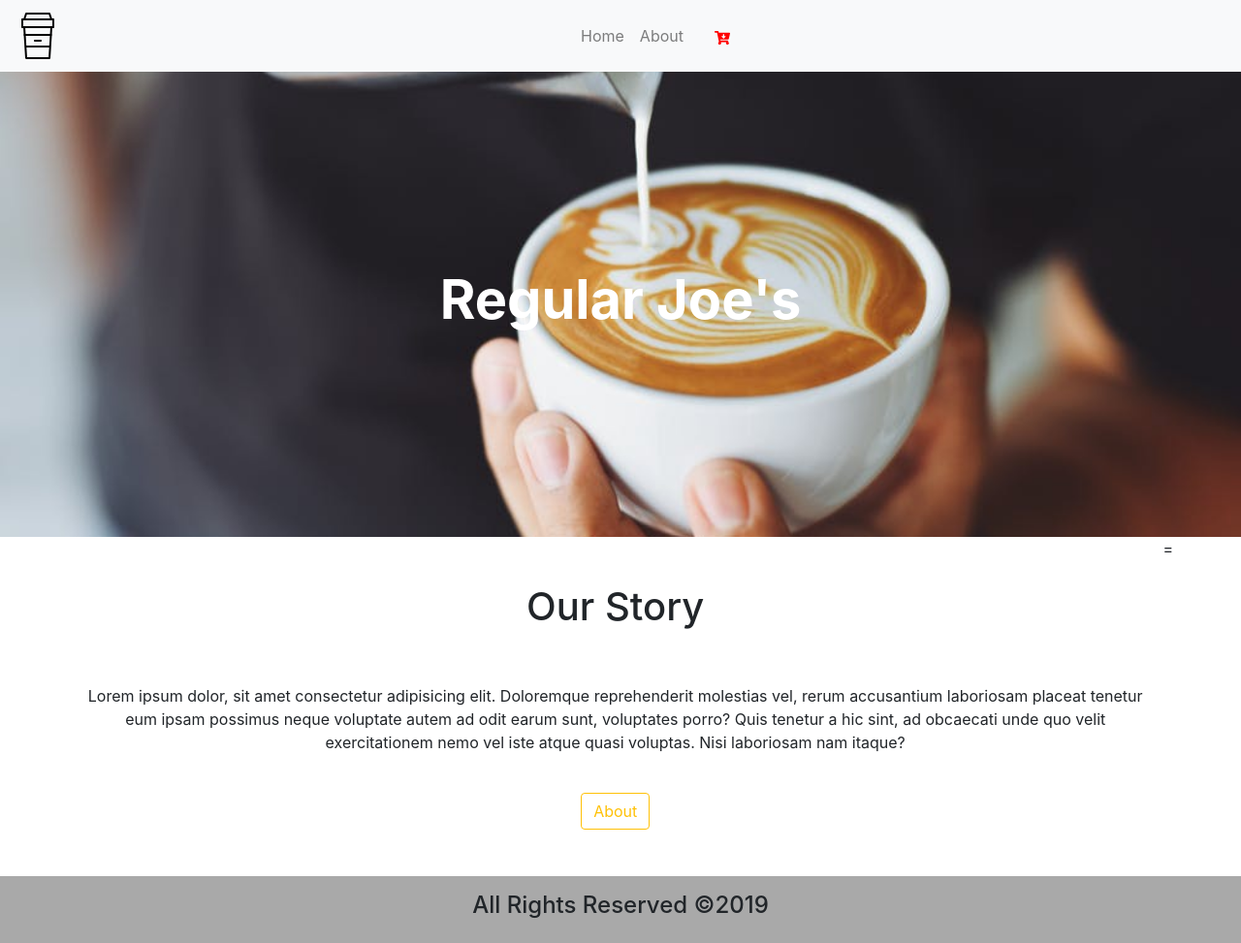
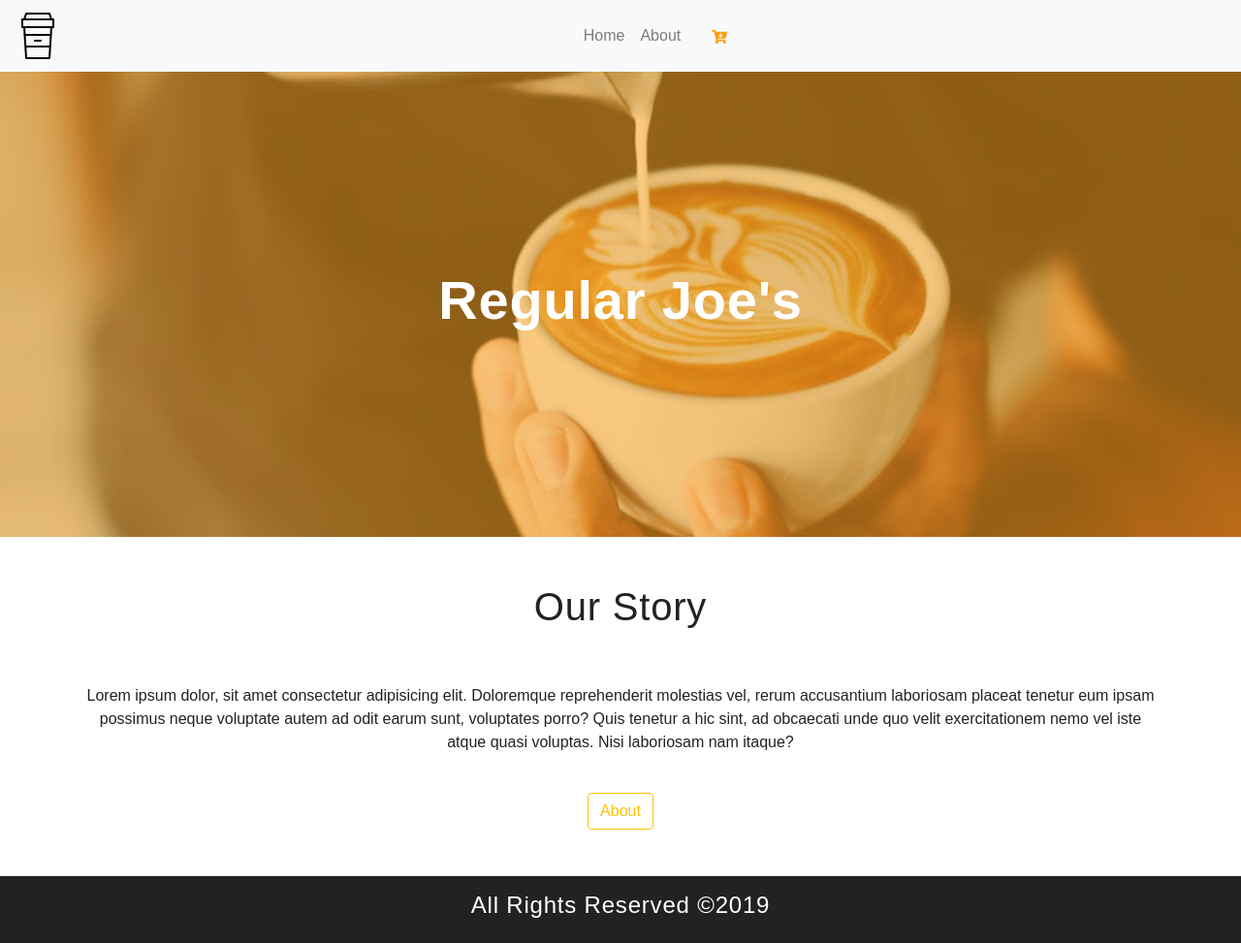
Before and after one commit to AllenLiu7/Gatsby-ecommerce, a Gatsby site: page /about in a window 1280 px wide. Shown: the whole page at 97% size. Built offline with nearby package versions, Linux system fonts and the light colour scheme; Gatsby itself is replaced by a stand-in of ours.

Commit message:
added style, webhook

```diff
--- a/src/components/Globals/BackgroundSection.js
+++ b/src/components/Globals/BackgroundSection.js
@@ -2,16 +2,21 @@ import React from "react"
 import BackgroundImage from "gatsby-background-image"
 
 export default function BackgroundSection({ title, imagedata, className }) {
+  let image = imagedata
+
+  const backgroundFluidImageStack = [
+    image,
+    `linear-gradient(rgba(255, 158, 9, 0.5), rgba(255, 158, 9, 0.5))`,
+  ].reverse()
+
   return (
     <BackgroundImage
       Tag="section"
       className={className}
-      //the title position inside background image must ajust here
-      fluid={imagedata}>
-      <h1 className="title text-white display-4 font-weight-bold">
-        {title}
-      </h1>
-
+      //the title position inside background image must adjust here
+      fluid={backgroundFluidImageStack}
+    >
+      <h1 className="title text-white display-4 font-weight-bold">{title}</h1>
     </BackgroundImage>
   )
 }
--- a/src/components/Globals/Footer.js
+++ b/src/components/Globals/Footer.js
@@ -1,15 +1,19 @@
-import React from 'react';
+import React from "react"
 
 const Footer = () => {
-    return ( <footer className="footer py-3">
-        <div className="container">
-            <div className="row">
-                <div className="col-10 col-md-6 mx-auto text-center text-yellow text-capitalize">
-                    <h4>All Rights Reserved &copy;{new Date().getFullYear().toString()}</h4>
-                </div>
-            </div>
+  return (
+    <footer className="footer py-3">
+      <div className="container">
+        <div className="row">
+          <div className="col-10 col-md-6 mx-auto text-center text-white text-capitalize">
+            <h4>
+              All Rights Reserved &copy;{new Date().getFullYear().toString()}
+            </h4>
+          </div>
         </div>
-    </footer> );
+      </div>
+    </footer>
+  )
 }
 
-export default Footer;
+export default Footer
--- a/src/components/Home/info.js
+++ b/src/components/Home/info.js
@@ -4,10 +4,10 @@ import { Link } from "gatsby"
 
 const Info = () => {
   return (
-    <section>
-      <div className="container">
+    <section className="py-6">
+      <div className="container ">
         <div className="row">
-          <div className="col text-center ">
+          <div className="col text-center">
             <Title title="Our Story" />
             <p>
               Lorem ipsum dolor, sit amet consectetur adipisicing elit.
@@ -23,7 +23,6 @@ const Info = () => {
               </button>
             </Link>
           </div>
-          ={" "}
         </div>
       </div>
     </section>
--- a/src/components/contact.js
+++ b/src/components/contact.js
@@ -3,7 +3,7 @@ import Title from "../components/Globals/Title"
 
 export default function Contact() {
   return (
-    <section className="pb-5">
+    <section className="pb-5 contact">
       <Title title={"Contact Us"} />
       <div className="row">
         <div className="col-lg-4 col-md-6 col-sm-8 col-9 mx-auto">
--- a/src/components/layout.css
+++ b/src/components/layout.css
@@ -1,27 +1,63 @@
+:root {
+  --mainBrown: #2d1ef1;
+  --mainYellow: rgb(255, 158, 9);
+  --mainGrey: #ece8dc;
+  --mainWhite: #fff;
+  --mainDark: #222;
+}
+
+body {
+  color: var(--mainDark);
+  font-family: sans-serif;
+}
+
+h1,
+h2,
+h3,
+h4,
+h5,
+h6 {
+  letter-spacing: 0.05rem;
+}
+
+.text-yellow {
+  color: var(--mainYellow);
+}
+
 .default-background {
   min-height: 100vh;
   display: flex;
   align-items: center;
-  justify-content: center
+  justify-content: center;
+
+  background-position: center;
+  background-size: cover;
 }
 
-.about-background{
+.about-background {
   min-height: 60vh;
   display: flex;
   align-items: center;
-  justify-content: center
+  justify-content: center;
 }
 
+.menu {
+  background-color: var(--mainGrey);
+}
 
-.button-yellow{
-  color: yellow
+.contact {
+  background-color: var(--mainGrey);
+}
 
+.button-yellow {
+  color: yellow;
 }
 
 .cart-icon {
-  color: red;
+  color: var(--mainYellow);
+  cursor: pointer;
 }
 
-.footer{
-  background: darkgrey
+.footer {
+  background: var(--mainDark);
 }
--- a/src/components/menu.js
+++ b/src/components/menu.js
@@ -39,7 +39,7 @@ export default class Menu extends Component {
   render() {
     console.log(this.state.item)
     return (
-      <section className="menu">
+      <section className="menu py-5">
         <Title title="Our Menu" />
         <div className="container">
           <div className="row mb-5">
--- a/src/pages/about.js
+++ b/src/pages/about.js
@@ -5,14 +5,13 @@ import SEO from "../components/seo"
 import BackgroundSection from "../components/Globals/BackgroundSection"
 import Info from "../components/Home/info"
 
-
 const About = ({ data }) => (
   <Layout>
     <SEO title="Home" />
     <BackgroundSection
       imagedata={data.img.childImageSharp.fluid}
       title={"Regular Joe's"}
-        className={"about-background"}
+      className={"about-background text-center"}
     />
     <Info />
   </Layout>
--- a/src/pages/index.js
+++ b/src/pages/index.js
@@ -14,7 +14,8 @@ const IndexPage = ({ data }) => (
     <BackgroundSection
       imagedata={data.img.childImageSharp.fluid}
       title={"Regular Joe's"}
-      className={"default-background"}
+      className={"default-background text-center"}
+      // here it is trick to add text-center plus the align-item center to make the title center.
     />
     <Info />
     <Menu item={data.menu} />
```
Lines whose indentation alone changed are shown as unchanged.
